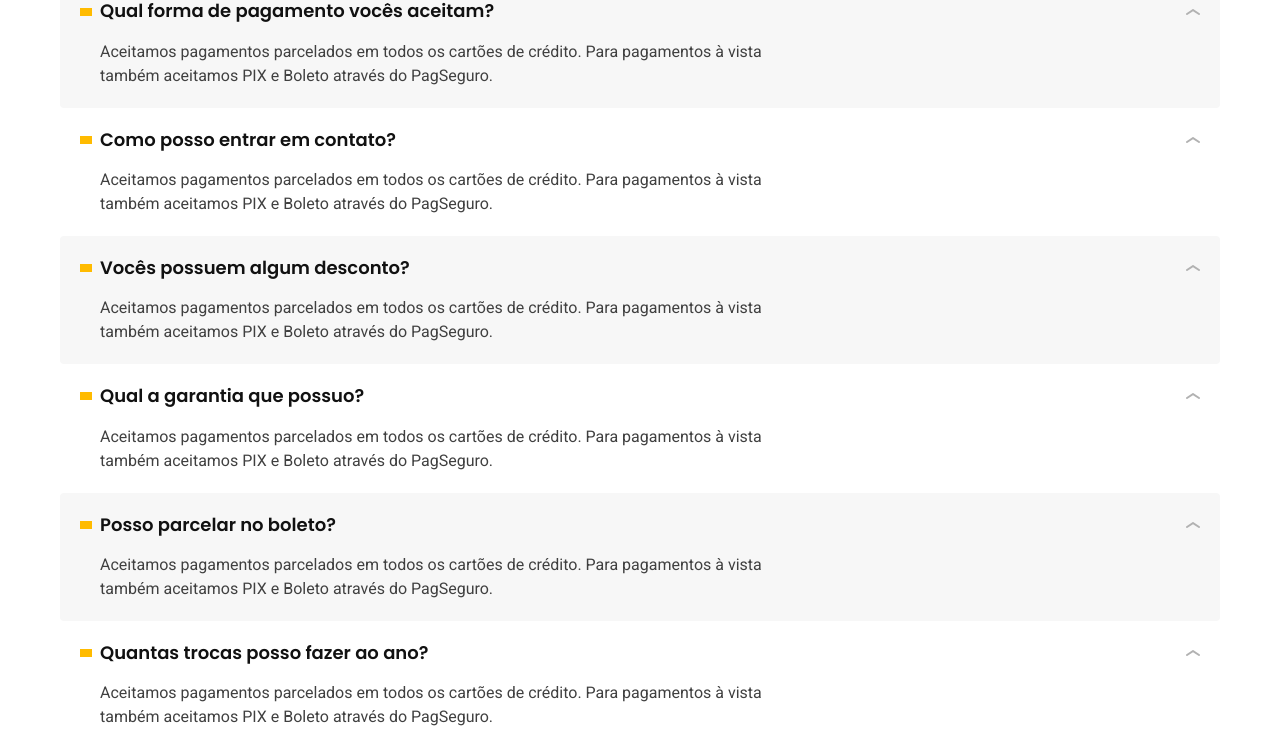
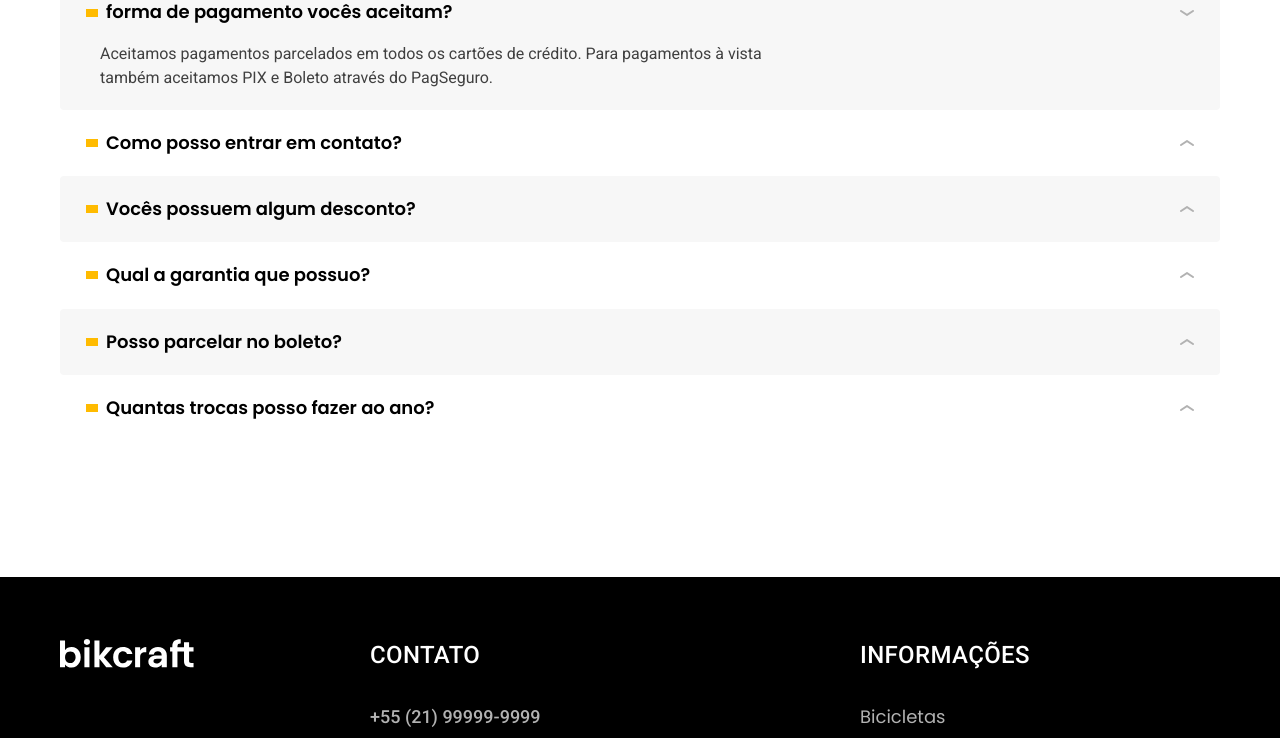
Before and after one commit to eubruneco/bikcraft, a plain HTML site: page seguros.html in a window 1280 px wide. Shown: the part 1983-2721 px from the top of the page. Drawn offline with Linux system fonts and the light colour scheme.

Commit message:
js ativando resposta no FAQ

```diff
--- a/css/seguros/perguntas.css
+++ b/css/seguros/perguntas.css
@@ -13,14 +13,18 @@
 .perguntas dl > div:nth-child(odd) {
   background-color: var(--cor-1);
 }
-.perguntas dt {
+.perguntas button {
   display: grid;
   grid-template-columns: auto 1fr auto;
   align-items: center;
   gap: 8px;
   cursor: pointer;
+  border: none;
+  background: none;
+  width: 100%;
+  text-align: left;
 }
-.perguntas dt::before {
+.perguntas button::before {
   content: "";
   display: inline-block;
   width: 12px;
@@ -28,7 +32,7 @@
   background-color: var(--cor-p1);
 }
 
-.perguntas dt::after {
+.perguntas button::after {
   content: "";
   display: inline-block;
   width: 14px;
@@ -37,8 +41,17 @@
   transition: 0.3s;
 }
 
-.perguntas dt:hover::after {
+.perguntas button:hover::after,
+.perguntas button[aria-expanded="true"]::after {
   transform: rotate(180deg);
+}
+
+.perguntas dd {
+  display: none;
+}
+
+.perguntas dd.ativa {
+  display: block;
 }
 
 .perguntas dd {
--- a/js/script.js
+++ b/js/script.js
@@ -25,3 +25,23 @@ function ativarProduto(parametro) {
 }
 
 parametros.forEach(ativarProduto);
+
+// perguntas frequentes
+
+const perguntas = document.querySelectorAll(".perguntas button");
+
+function ativarPergunta(event) {
+  const pergunta = event.currentTarget;
+  const controls = pergunta.getAttribute("aria-controls");
+  const resposta = document.getElementById(controls);
+
+  resposta.classList.toggle("ativa");
+  const ativa = resposta.classList.contains("ativa");
+  pergunta.setAttribute("aria-expanded", ativa);
+}
+
+function eventosPerguntas(pergunta) {
+  pergunta.addEventListener("click", ativarPergunta);
+}
+
+perguntas.forEach(eventosPerguntas);
--- a/seguros.html
+++ b/seguros.html
@@ -120,28 +120,28 @@
 
         <dl>
             <div>
-                <dt class="font-1-m-b">Qual forma de pagamento vocês aceitam?</dt>
-                <dd class="font-2-s cor-9">Aceitamos pagamentos parcelados em todos os cartões de crédito. Para pagamentos à vista também aceitamos PIX e Boleto através do PagSeguro.</dd>
+                <dt><button class="font-1-m-b" aria-controls="pergunta1" aria-expanded="true"> forma de pagamento vocês aceitam?</button></dt>
+                <dd id="pergunta1" class="font-2-s cor-9 ativa">Aceitamos pagamentos parcelados em todos os cartões de crédito. Para pagamentos à vista também aceitamos PIX e Boleto através do PagSeguro.</dd>
             </div>
             <div>
-                <dt class="font-1-m-b">Como posso entrar em contato?</dt>
-                <dd class="font-2-s cor-9">Aceitamos pagamentos parcelados em todos os cartões de crédito. Para pagamentos à vista também aceitamos PIX e Boleto através do PagSeguro.</dd>
+                <dt><button class="font-1-m-b" aria-controls="pergunta2" aria-expanded="false">Como posso entrar em contato?</button></dt>
+                <dd id="pergunta2" class="font-2-s cor-9">Aceitamos pagamentos parcelados em todos os cartões de crédito. Para pagamentos à vista também aceitamos PIX e Boleto através do PagSeguro.</dd>
             </div>
             <div>
-                <dt class="font-1-m-b">Vocês possuem algum desconto?</dt>
-                <dd class="font-2-s cor-9">Aceitamos pagamentos parcelados em todos os cartões de crédito. Para pagamentos à vista também aceitamos PIX e Boleto através do PagSeguro.</dd>
+                <dt><button class="font-1-m-b" aria-controls="pergunta3" aria-expanded="false">Vocês possuem algum desconto?</button></dt>
+                <dd id="pergunta3" class="font-2-s cor-9">Aceitamos pagamentos parcelados em todos os cartões de crédito. Para pagamentos à vista também aceitamos PIX e Boleto através do PagSeguro.</dd>
             </div>
             <div>
-                <dt class="font-1-m-b">Qual a garantia que possuo?</dt>
-                <dd class="font-2-s cor-9">Aceitamos pagamentos parcelados em todos os cartões de crédito. Para pagamentos à vista também aceitamos PIX e Boleto através do PagSeguro.</dd>
+                <dt><button class="font-1-m-b" aria-controls="pergunta4" aria-expanded="false">Qual a garantia que possuo?</button></dt>
+                <dd id="pergunta4" class="font-2-s cor-9">Aceitamos pagamentos parcelados em todos os cartões de crédito. Para pagamentos à vista também aceitamos PIX e Boleto através do PagSeguro.</dd>
             </div>
             <div>
-                <dt class="font-1-m-b">Posso parcelar no boleto?</dt>
-                <dd class="font-2-s cor-9">Aceitamos pagamentos parcelados em todos os cartões de crédito. Para pagamentos à vista também aceitamos PIX e Boleto através do PagSeguro.</dd>
+                <dt><button class="font-1-m-b" aria-controls="pergunta5" aria-expanded="false">Posso parcelar no boleto?</button></dt>
+                <dd id="pergunta5" class="font-2-s cor-9">Aceitamos pagamentos parcelados em todos os cartões de crédito. Para pagamentos à vista também aceitamos PIX e Boleto através do PagSeguro.</dd>
             </div>
             <div>
-                <dt class="font-1-m-b">Quantas trocas posso fazer ao ano?</dt>
-                <dd class="font-2-s cor-9">Aceitamos pagamentos parcelados em todos os cartões de crédito. Para pagamentos à vista também aceitamos PIX e Boleto através do PagSeguro.</dd>
+                <dt><button class="font-1-m-b" aria-controls="pergunta6" aria-expanded="false">Quantas trocas posso fazer ao ano?</button></dt>
+                <dd id="pergunta6" class="font-2-s cor-9">Aceitamos pagamentos parcelados em todos os cartões de crédito. Para pagamentos à vista também aceitamos PIX e Boleto através do PagSeguro.</dd>
             </div>
         </dl>
     </article>
```
